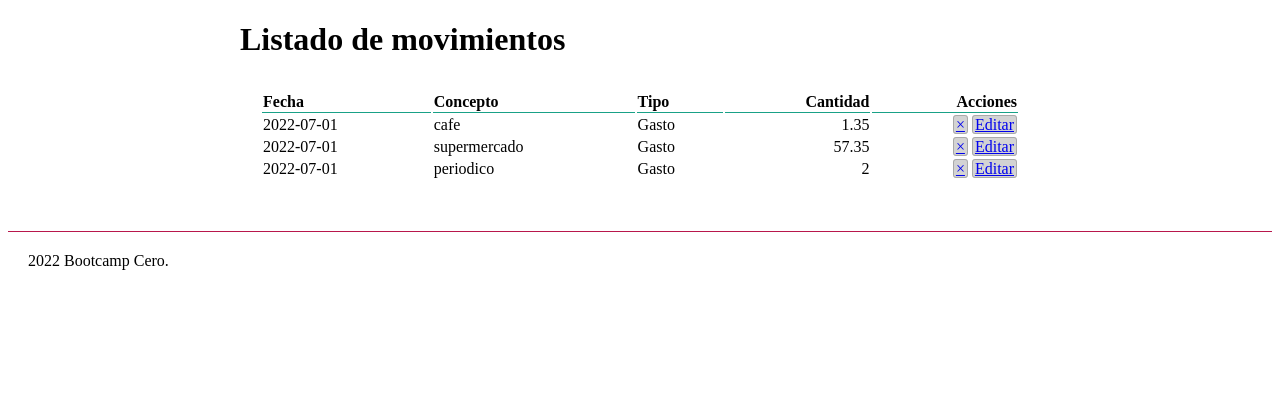
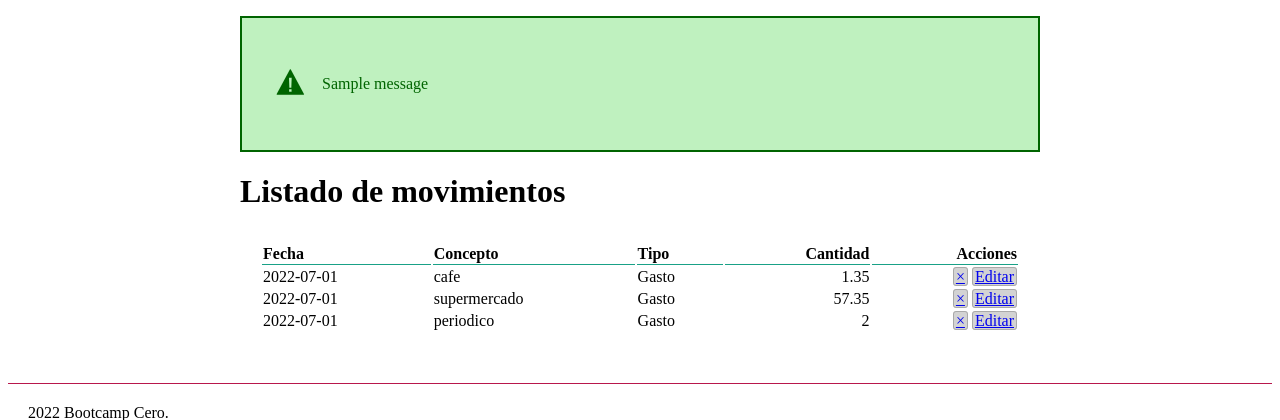
Before and after one commit to aleriig/Flask_SQL, a Flask app: page / in a window 1280 px wide. Shown: the part 83-503 px from the top of the page. Run offline with Flask 2, Linux system fonts and the light colour scheme; data comes from the database, SQL or seed files in the repository; one stand-in notice (Sample message) is shown.

Commit message:
feat: usamos mensajes flash

```diff
--- a/balance/static/css/styles.css
+++ b/balance/static/css/styles.css
@@ -104,3 +104,14 @@ table.paper .error {
     margin-right: 1rem;
     font-size: 32px;
 }
+
+.exito-flash {
+    background-color: rgba(0, 200, 0, .25);
+    color: darkgreen;
+    border: solid 2px darkgreen;
+    padding: 2rem;
+    font-size: 1rem;
+    margin: 1rem 0;
+    display: flex;
+    align-items: center;
+}
--- a/balance/templates/base.html
+++ b/balance/templates/base.html
@@ -18,6 +18,22 @@
   {% include 'components/navbar.html' %}
 
   <main>
+    {% with mensajes = get_flashed_messages() %}
+      {% if mensajes %}
+      <div class="exito-flash">
+        <p>
+          <ion-icon name="warning-sharp" class="icono-error"></ion-icon>
+        </p>
+
+        <div class="mensajes-flash">
+          {% for msg in mensajes %}
+              <p>{{ msg }}</p>
+          {% endfor %}
+        </div>
+      </div>
+      {% endif %}
+    {% endwith %}
+
     {% block contenido %}
     <h1>{% block page_title %}{% endblock %}</h1>
     {% endblock %}
--- a/balance/views.py
+++ b/balance/views.py
@@ -1,6 +1,6 @@
 from datetime import date
 
-from flask import render_template, redirect, request, url_for
+from flask import flash, render_template, redirect, request, url_for
 
 
 from . import app
@@ -51,6 +51,8 @@ def actualizar(id):
                 form.id.data)
             resultado = db.consulta_con_parametros(consulta, params)
             if resultado:
+                # el mensaje flash SIEMPRE debemos usarlo con un redirect
+                flash("Movimiento actualizado correctamente ;)", category="exito")
                 return redirect(url_for("inicio"))
             render_template("form_movimiento.html", form=form, id=id, errores={"Ha fallado la operacion de guardar en la base de datos"})
         else:
```
